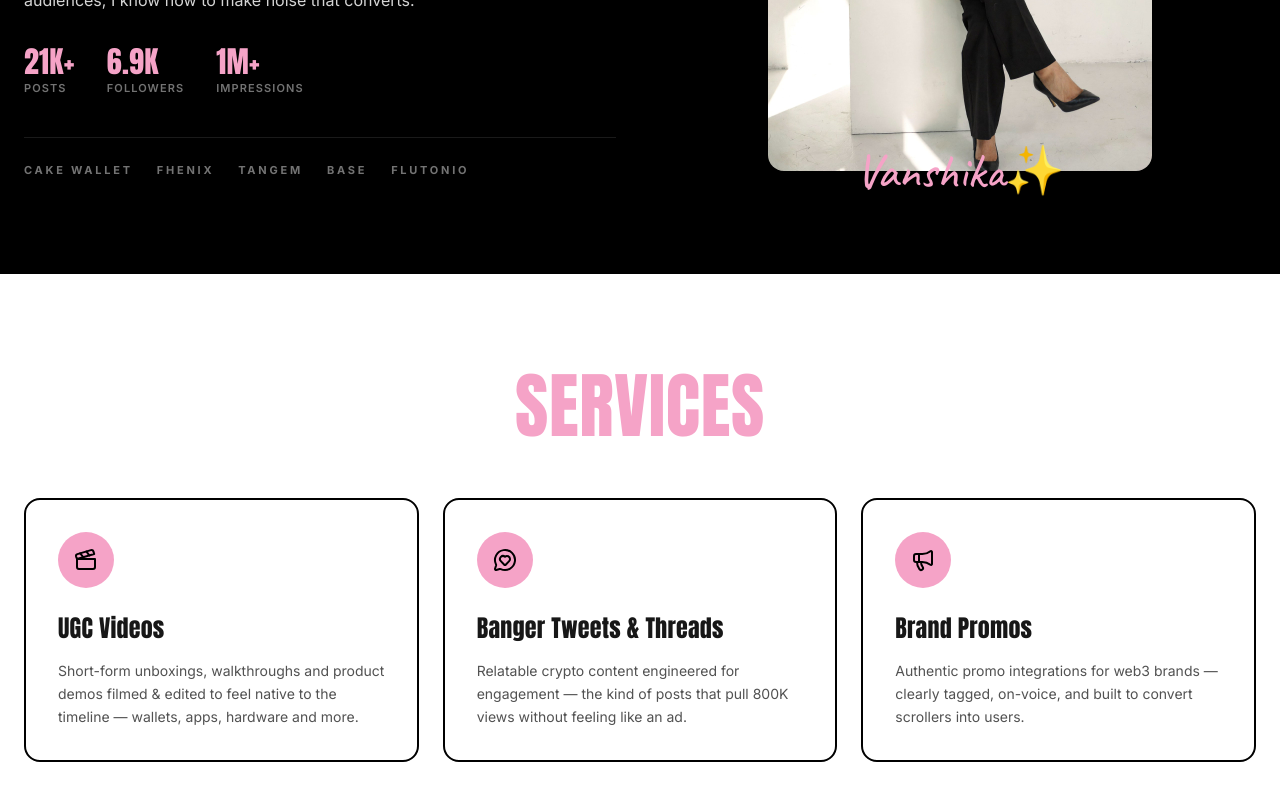
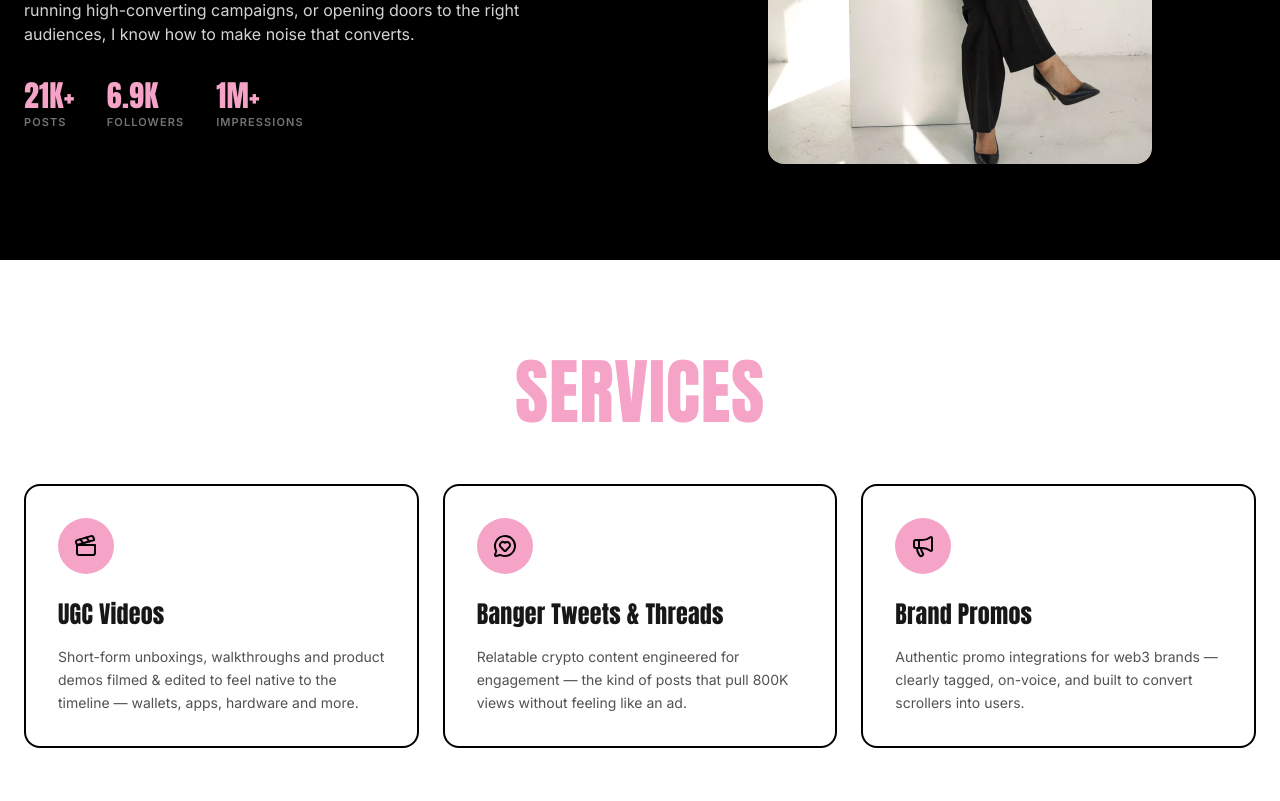
Before and after one commit to vanshueth/vanshu-eth, a React (Vite) app: page / in a window 1280 px wide. Shown: the part 1300-2101 px from the top of the page. Built offline with nearby package versions, Linux system fonts and the light colour scheme; a web font is replaced by a local one.

Commit message:
Remove brands row and photo label

```diff
--- a/src/sections/WhoAmI.tsx
+++ b/src/sections/WhoAmI.tsx
@@ -6,8 +6,6 @@ const stats = [
   { value: '6.9K', label: 'followers' },
   { value: '1M+', label: 'impressions' },
 ];
-
-const brands = ['CAKE WALLET', 'FHENIX', 'TANGEM', 'BASE', 'FLUTONIO'];
 
 export default function WhoAmI() {
   return (
@@ -43,13 +41,6 @@ export default function WhoAmI() {
             ))}
           </div>
 
-          <div className="mt-10 flex flex-wrap gap-x-6 gap-y-2 border-t border-white/10 pt-6">
-            {brands.map((b) => (
-              <span key={b} className="text-[11px] font-bold tracking-[0.25em] text-neutral-500">
-                {b}
-              </span>
-            ))}
-          </div>
         </motion.div>
 
         <motion.div
@@ -62,9 +53,6 @@ export default function WhoAmI() {
           <div className="overflow-hidden rounded-2xl">
             <img src={portrait} alt="Vanshika" className="aspect-[3/4] w-full object-cover object-top" />
           </div>
-          <p className="font-script absolute -bottom-6 left-1/2 -translate-x-1/2 whitespace-nowrap text-5xl text-[#f5a3c7]">
-            Vanshika✨
-          </p>
         </motion.div>
       </div>
     </section>
```
